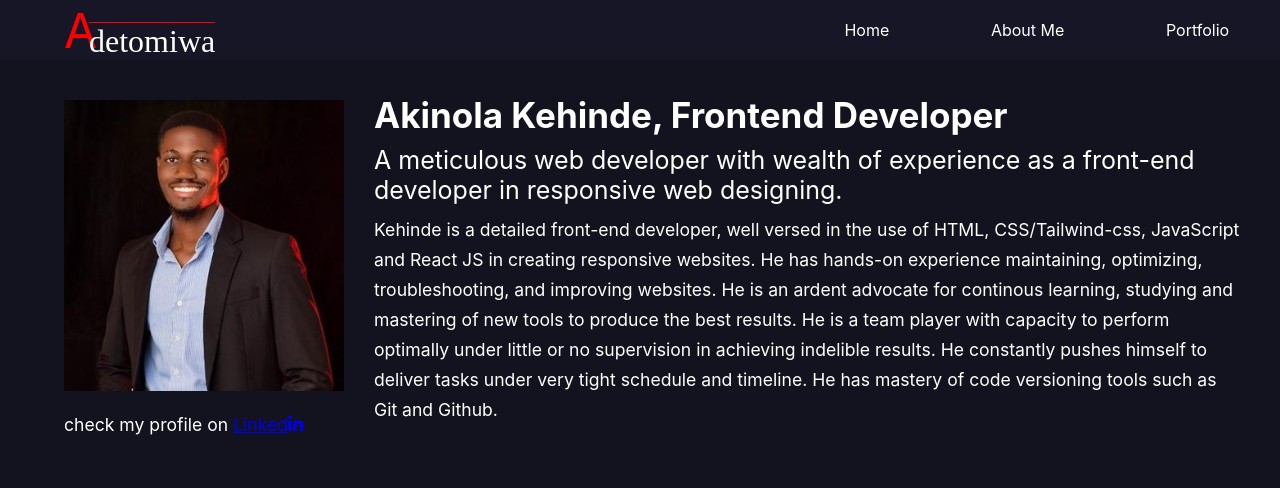
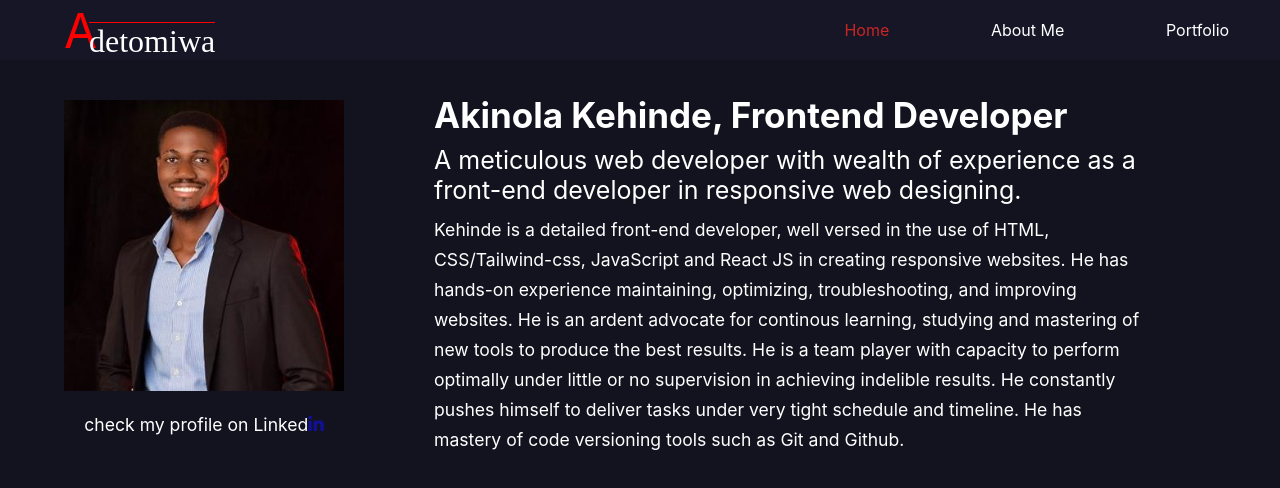
Before and after one commit to adetomiwa-esq/my-portfolio-website, a React (Create React App) app: page /aboutme in a window 1280 px wide. Shown: the top 488 px of the page. Built offline with nearby package versions, Linux system fonts and the light colour scheme; a web font is replaced by a local one.

Commit message:
modification of existing pages and nav

```diff
--- a/src/components/AboutMe.css
+++ b/src/components/AboutMe.css
@@ -3,7 +3,7 @@
     background-color: rgb(19, 19, 31);
     min-height: calc(100vh - 60px);
     display: flex;
-    padding: 40px 3% 0px 5%;
+    padding: 40px 10% 0px 5%;
     padding-top: 40px;
     font-size: 1.1rem;
     line-height: 30px;
@@ -18,7 +18,20 @@
 }
 
 .about-img-box {
-    margin-right: 30px;
+    margin-right: 90px;
+}
+
+.check {
+    text-align: center;
+}
+
+.check a {
+    text-decoration: none;
+    color: white;
+}
+
+.check a i {
+    color: rgb(16, 16, 156);
 }
 
 .about-me-head {
@@ -34,6 +47,7 @@
 @media(max-width: 900px){
     .about-me {
         flex-direction: column;
+        padding-right: 3%;
     }
 
     .about-img-box {
--- a/src/components/Home.css
+++ b/src/components/Home.css
@@ -1,6 +1,6 @@
 .home-page {
     background-color: rgb(19, 19, 31);
-    min-height: 100vh;
+    height: calc(100vh - 60px);
     border: 1px solid rgb(19, 19, 31);
 }
 
@@ -8,7 +8,7 @@
     display: flex;
     align-items: center;
     padding-left: 5%;
-    /* margin-top: 30px; */
+    margin-top: 50px;
 }
 
 .welcome {
--- a/src/components/Navbar.css
+++ b/src/components/Navbar.css
@@ -48,6 +48,10 @@
     margin-right: 25px;
 }
 
+.navlinks .active {
+    color: rgb(201, 37, 37);
+}
+
 
 
 @media(max-width:800px){
--- a/src/components/Pages/AboutMe.js
+++ b/src/components/Pages/AboutMe.js
@@ -7,7 +7,7 @@ function AboutMe() {
     <div className='about-me'>
         <div className='about-img-box'>
             <div className='about-me-pic'><img  src={myPic} /></div>
-            <div>check my profile on <a target='_blank' href='https://www.linkedin.com/in/kehinde-akinola-b32aa0229/'>Linked<i className='fa fa-linkedin'></i></a></div>
+            <div className='check'>check my profile on <a target='_blank' href='https://www.linkedin.com/in/kehinde-akinola-b32aa0229/'>Linked<i className='fa fa-linkedin'></i></a></div>
         </div>
 
         <div className='about-me-content'>
--- a/src/components/Pages/Home.js
+++ b/src/components/Pages/Home.js
@@ -14,7 +14,7 @@ function Home() {
             <p className='brief-1'>
               Front-end developer with experience in the use of HTML, CSS/tailwind CSS, JavaScript and React JS in building websites and web applications.
             </p>
-            <p className='brief-2'>I am skilled in the use of code versioning tools like Git and GitHub. I am also familiar with RESTful APIs.</p>
+            <p className='brief-2'>I am skilled in the use of code versioning tools like Git and GitHub.</p>
             <p>I am currently improving at Node JS.</p>
             <div className='reach-me'>
               <a href='https://instagram.com/adetomiwa_akin?r=nametag'><i className='fa fa-instagram'></i></a>
```
